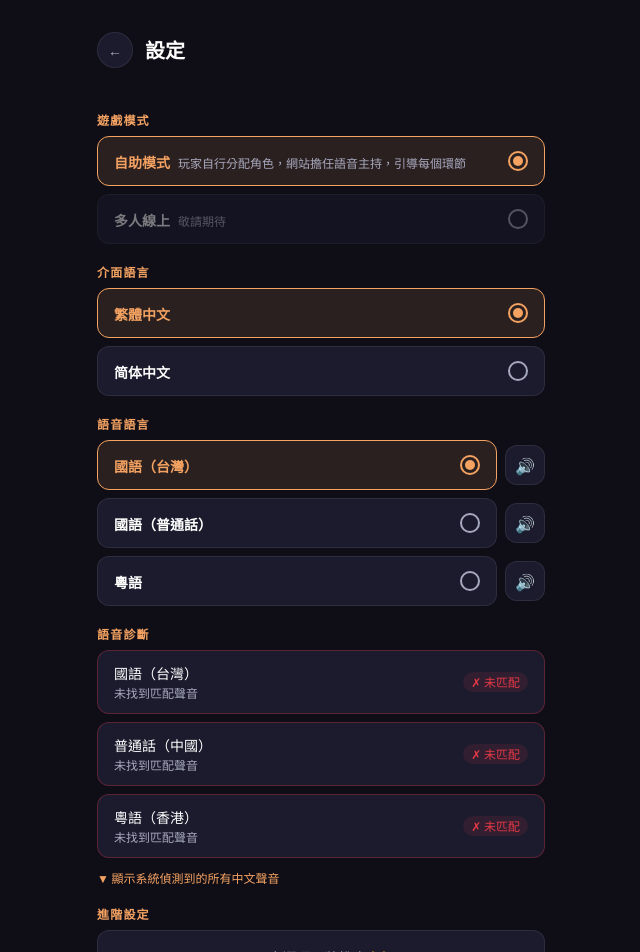
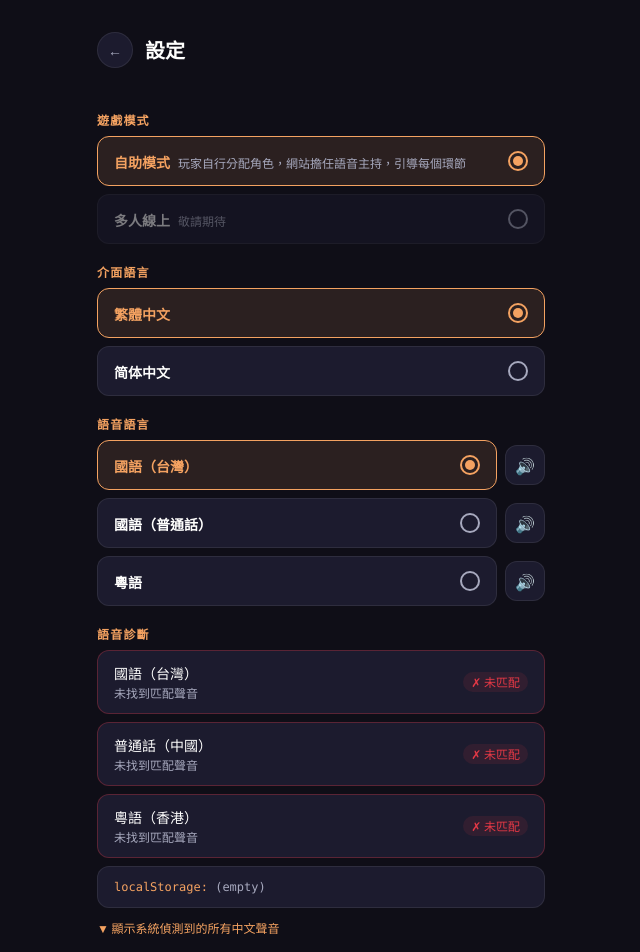
Before and after one commit to howardddwu/9upper, a Next.js app: page /settings in a window 1280 px wide. Shown: the top 952 px of the page, without its empty margins (319-959 px from the left). Built offline with nearby package versions, Linux system fonts and the light colour scheme.

Commit message:
debug: 顯示 localStorage 原始值 + speak() console log
Co-Authored-By: Claude Sonnet 4.6 <noreply@anthropic.com>

```diff
--- a/app/settings/page.tsx
+++ b/app/settings/page.tsx
@@ -109,6 +109,12 @@ function VoiceDiagnostic() {
   const [voices, setVoices] = useState<SpeechSynthesisVoice[]>([])
   const [ready, setReady] = useState(false)
   const [showRaw, setShowRaw] = useState(false)
+  const [storedJson, setStoredJson] = useState<string>('')
+
+  useEffect(() => {
+    // Show raw localStorage so we can see exactly what's saved
+    setStoredJson(localStorage.getItem('9upper-settings') ?? '(empty)')
+  }, [])
 
   useEffect(() => {
     if (typeof window === 'undefined' || !window.speechSynthesis) return
@@ -168,6 +174,11 @@ function VoiceDiagnostic() {
       })}
 
       {/* Raw voice dump — helps diagnose unexpected lang codes */}
+      {/* Raw localStorage dump — pinpoints whether the saved voiceLang is wrong */}
+      <div className="rounded-xl px-4 py-3 border font-mono text-xs break-all" style={{ background: 'var(--bg-card)', borderColor: 'var(--color-border)', color: 'var(--color-muted)' }}>
+        <span style={{ color: 'var(--color-primary)' }}>localStorage: </span>{storedJson}
+      </div>
+
       <button
         onClick={() => setShowRaw(v => !v)}
         className="text-xs text-left mt-1"
--- a/lib/useVoice.ts
+++ b/lib/useVoice.ts
@@ -77,6 +77,7 @@ export function useVoice(lang: VoiceLang = 'zh-TW') {
       const voice = pickVoice(voices, lang)
       if (voice) utterance.voice = voice   // explicit > lang-hint
 
+      console.log('[useVoice] speak', { lang, voices: voices.length, picked: voice?.name ?? 'none', pickedLang: voice?.lang ?? 'none' })
       window.speechSynthesis.speak(utterance)
     },
     [lang],
```
